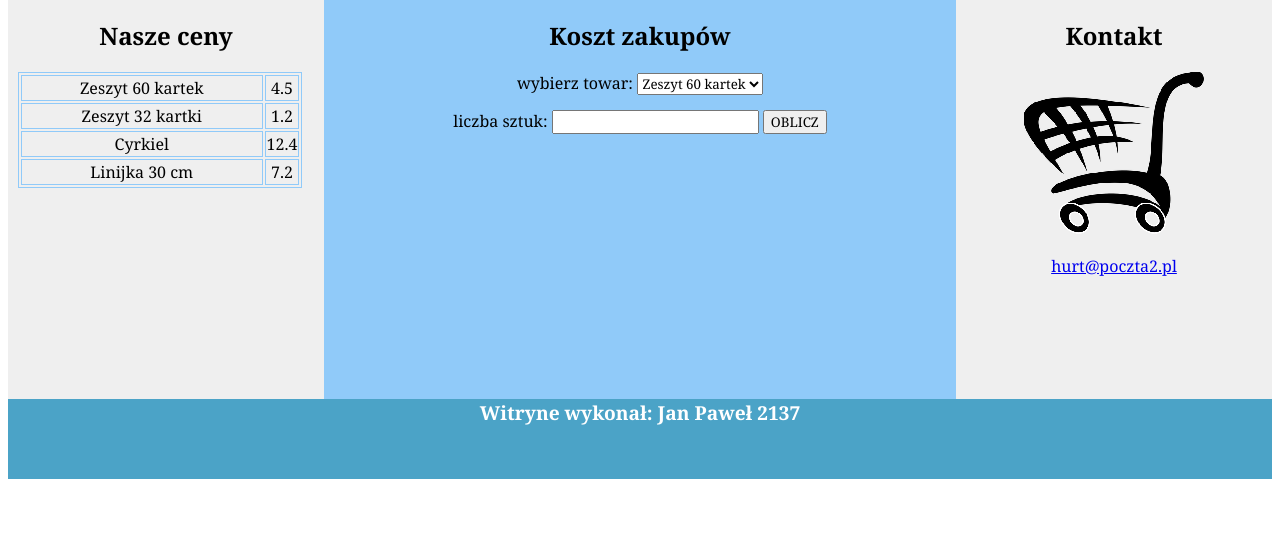
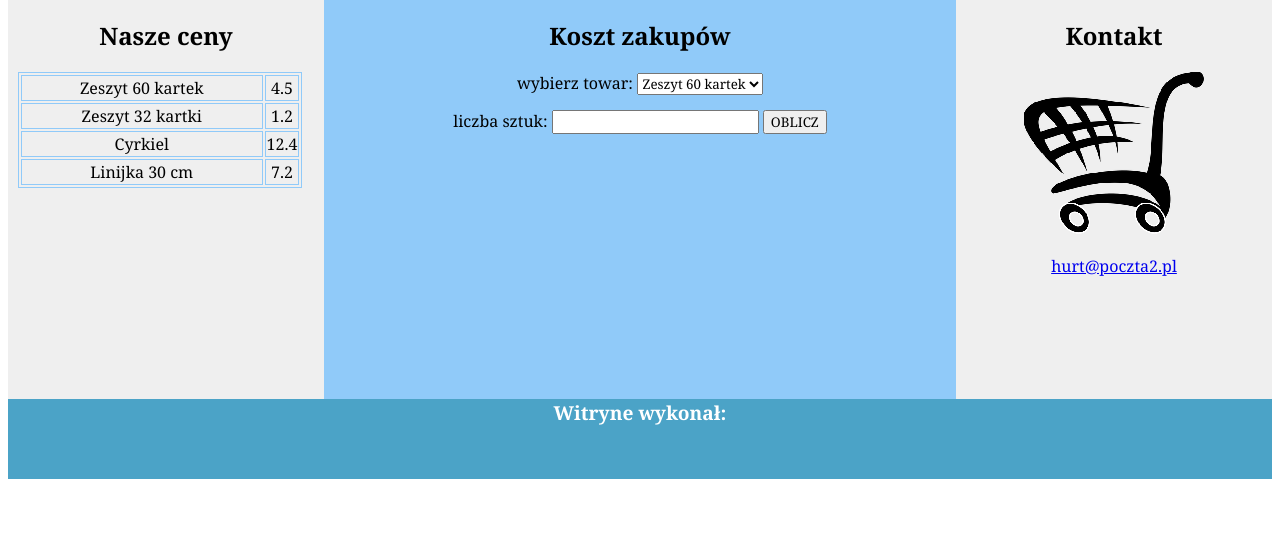
Before and after one commit to danstanek/INF-03, a PHP site: page / in a window 1280 px wide. Shown: the part 107-645 px from the top of the page. Run offline with PHP 8.4, Linux system fonts and the light colour scheme; data comes from the database, SQL or seed files in the repository.

Commit message:
Update index.php

```diff
--- a/inf_03_2023_06_02/index.php
+++ b/inf_03_2023_06_02/index.php
@@ -6,18 +6,12 @@
     <title>Hurtownia Szkolna</title>
     <link rel="stylesheet" href="styl.css">
 </head>
-
-
 <body>
-
 <header>
 <h1>Hurtownia z najlepszymi cenami</h1>
 </header>
-
 <div class="lewy">
-
 <h2>Nasze ceny</h2>
-
 <table>
 
 <?php
@@ -35,11 +29,7 @@ while($row = mysqli_fetch_array($result)) {
 
 mysqli_close($conn);
 
-
-
-
 ?>
-
 
 </table>
 
@@ -79,8 +69,6 @@ if ($_SERVER["REQUEST_METHOD"] == "POST") {
 
 ?>
 
-
-
 </form>
 
 </div>
@@ -91,11 +79,8 @@ if ($_SERVER["REQUEST_METHOD"] == "POST") {
 <p><a href="hurt@poczta2.pl">hurt@poczta2.pl</a></p>
 
 </div>
-
-
-
 <footer>
-<h4>Witryne wykonał: Jan Paweł 2137</h4>
+<h4>Witryne wykonał: </h4>
 </footer>
 
 
```
